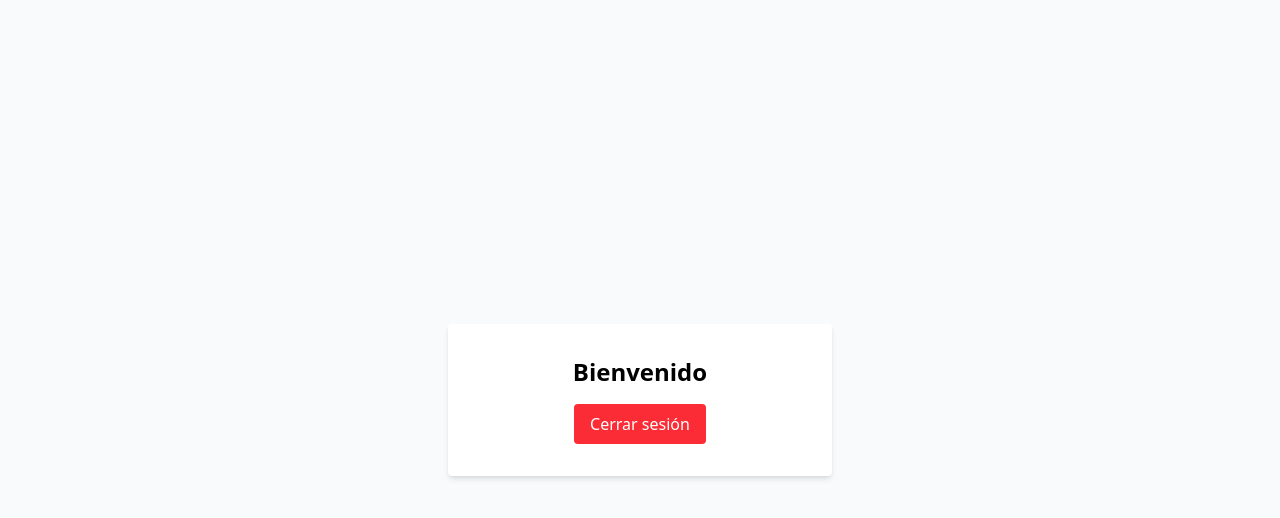
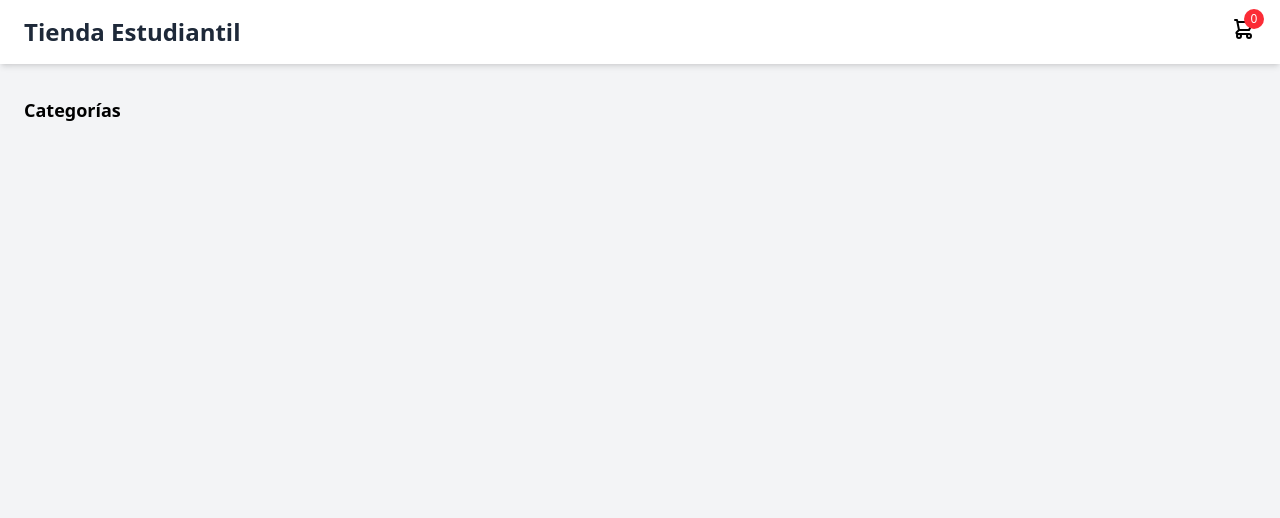
Before and after one commit to c-correa/tienda_web, a website with bundled scripts: page public/dashboard-student.html in a window 1280 px wide. Built offline with nearby package versions, Linux system fonts and the light colour scheme.

Commit message:
Update admin and student dashboards UI
Adjusted modal background opacity in dashboard-admin.html for improved visual consistency. Redesigned dashboard-student.html with a new layout, header, cart button, category filters, and product list structure to enhance user experience and align with the 'Tienda Estudiantil' branding.

```diff
--- a/public/dashboard-admin.html
+++ b/public/dashboard-admin.html
@@ -35,7 +35,7 @@
     </section>
   </main>
 
-  <div id="category-modal" class="hidden fixed inset-0 bg-black bg-opacity-50 flex items-center justify-center">
+  <div id="category-modal" class="hidden fixed inset-0 bg-black/20 bg-opacity-50 flex items-center justify-center">
     <div class="bg-white p-6 rounded-lg shadow-xl w-full max-w-md">
       <h2 id="modal-title" class="text-2xl font-bold mb-4"></h2>
       <form id="category-form">
@@ -58,7 +58,7 @@
     </div>
   </div>
 
-<div id="product-modal" class="hidden fixed inset-0 bg-black bg-opacity-50 flex items-center justify-center p-4">
+<div id="product-modal" class="hidden fixed inset-0 bg-black/20 bg-opacity-50 flex items-center justify-center p-4">
   <div class="bg-white p-6 rounded-lg shadow-xl w-full max-w-lg">
     <h2 id="product-modal-title" class="text-2xl font-bold mb-4"></h2>
     <form id="product-form" class="space-y-4">
--- a/public/dashboard-student.html
+++ b/public/dashboard-student.html
@@ -3,19 +3,34 @@
 <head>
   <meta charset="UTF-8">
   <meta name="viewport" content="width=device-width, initial-scale=1.0">
-  <title>Dashboard</title>
-  <link rel="stylesheet" href="/src/style.css">
+  <title>Tienda Estudiantil</title>
   <script src="https://cdn.jsdelivr.net/npm/@tailwindcss/browser@4"></script>
 </head>
-<body class="bg-gray-50 min-h-screen flex flex-col items-center justify-center">
+<body class="bg-gray-100">
 
-  <div class="bg-white p-8 rounded shadow-md w-96 text-center">
-    <h1 class="text-2xl font-bold mb-4">Bienvenido</h1>
-    <p id="userEmail" class="text-gray-700 mb-4"></p>
-    <button id="logoutBtn" class="bg-red-500 text-white px-4 py-2 rounded hover:bg-red-600">
-      Cerrar sesión
-    </button>
+  <header class="bg-white shadow-md sticky top-0 z-10">
+    <nav class="container mx-auto px-6 py-4 flex justify-between items-center">
+      <h1 class="text-2xl font-bold text-gray-800">Tienda Estudiantil</h1>
+      <div>
+        <button id="cart-button" class="relative">
+          <svg class="w-6 h-6" fill="none" stroke="currentColor" viewBox="0 0 24 24" xmlns="http://www.w3.org/2000/svg"><path stroke-linecap="round" stroke-linejoin="round" stroke-width="2" d="M3 3h2l.4 2M7 13h10l4-8H5.4M7 13L5.4 5M7 13l-2.293 2.293c-.63.63-.184 1.707.707 1.707H17m0 0a2 2 0 100 4 2 2 0 000-4zm-8 2a2 2 0 11-4 0 2 2 0 014 0z"></path></svg>
+          <span id="cart-count" class="absolute -top-2 -right-2 bg-red-500 text-white text-xs rounded-full h-5 w-5 flex items-center justify-center">0</span>
+        </button>
+      </div>
+    </nav>
+  </header>
+
+  <div id="student-dashboard" class="container mx-auto px-6 py-8 flex">
+    <aside id="category-filters" class="w-1/4 pr-8">
+      <h3 class="text-lg font-semibold mb-4">Categorías</h3>
+      </aside>
+
+    <main id="product-list" class="w-3/4 grid grid-cols-1 md:grid-cols-2 lg:grid-cols-3 gap-6">
+      </main>
   </div>
+
+  <div id="cart-modal" class="hidden fixed inset-0">
+    </div>
 
   <script type="module" src="/src/scripts.js"></script>
 </body>
```
